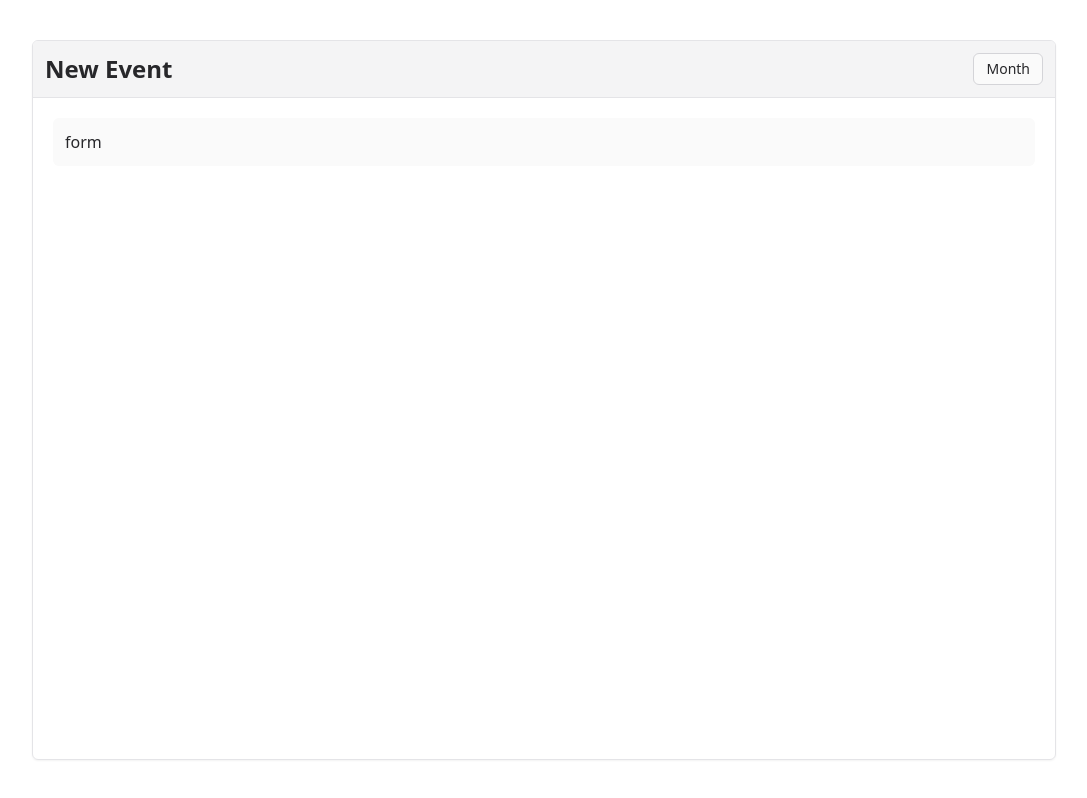
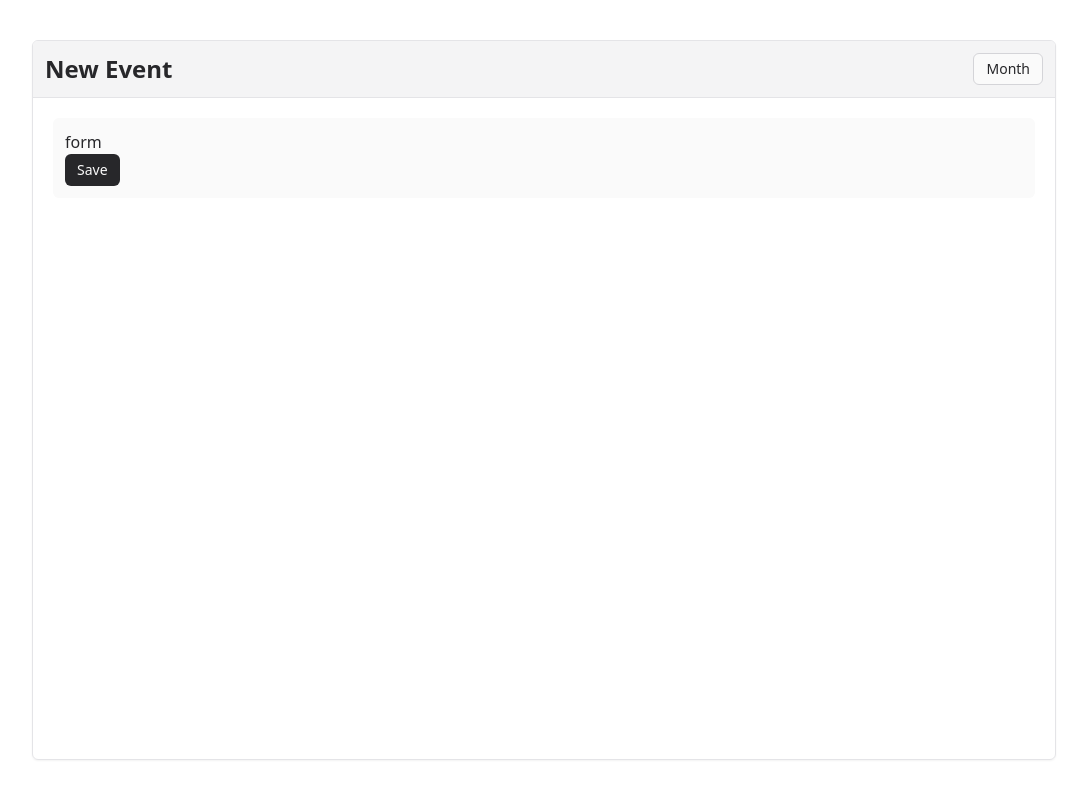
Before and after one commit to rmanasyan/calendar, an Angular app: page /event in a window 1280 px wide. Shown: the whole page, without its empty margins (96-1183 px from the left). Built offline with nearby package versions, Linux system fonts and the light colour scheme.

Commit message:
fix: button height

```diff
--- /dev/null
+++ b/src/app/event/components/event-edit/event-edit.component.html
@@ -0,0 +1,5 @@
+<div class="p-5">
+  <div class="rounded-md bg-zinc-50 p-3">
+    <app-event-form />
+  </div>
+</div>
--- /dev/null
+++ b/src/app/event/components/event-edit/event-edit.component.ts
@@ -0,0 +1,12 @@
+import { ChangeDetectionStrategy, Component } from '@angular/core';
+import { CommonModule } from '@angular/common';
+import { EventFormComponent } from '../event-form/event-form.component';
+
+@Component({
+  selector: 'app-event-edit',
+  standalone: true,
+  imports: [CommonModule, EventFormComponent],
+  templateUrl: './event-edit.component.html',
+  changeDetection: ChangeDetectionStrategy.OnPush,
+})
+export class EventEditComponent {}
--- a/src/app/event/components/event-form/event-form.component.html
+++ b/src/app/event/components/event-form/event-form.component.html
@@ -1,3 +1,5 @@
-<div class="p-5">
-  <div class="rounded-md bg-zinc-50 p-3">form</div>
-</div>
+<form>
+  <div>form</div>
+
+  <button appButton variant="primary">Save</button>
+</form>
--- a/src/app/event/components/event-form/event-form.component.ts
+++ b/src/app/event/components/event-form/event-form.component.ts
@@ -1,11 +1,12 @@
 import { ChangeDetectionStrategy, Component } from '@angular/core';
 import { CommonModule } from '@angular/common';
 import { RouterLink } from '@angular/router';
+import { ButtonDirective } from '../../../shared/directives/button.directive';
 
 @Component({
   selector: 'app-event-form',
   standalone: true,
-  imports: [CommonModule, RouterLink],
+  imports: [CommonModule, RouterLink, ButtonDirective],
   templateUrl: './event-form.component.html',
   changeDetection: ChangeDetectionStrategy.OnPush,
 })
--- a/src/app/event/event.component.html
+++ b/src/app/event/event.component.html
@@ -1,4 +1,4 @@
 <div class="flex h-full flex-col">
   <app-event-header />
-  <app-event-form />
+  <app-event-edit />
 </div>
--- a/src/app/event/event.component.ts
+++ b/src/app/event/event.component.ts
@@ -3,11 +3,11 @@ import { CommonModule } from '@angular/common';
 import { DayEventsComponent } from '../day/components/day-events/day-events.component';
 import { DayHeaderComponent } from '../day/components/day-header/day-header.component';
 import { EventHeaderComponent } from './components/event-header/event-header.component';
-import { EventFormComponent } from './components/event-form/event-form.component';
+import { EventEditComponent } from './components/event-edit/event-edit.component';
 
 @Component({
   standalone: true,
-  imports: [CommonModule, DayEventsComponent, DayHeaderComponent, EventHeaderComponent, EventFormComponent],
+  imports: [CommonModule, DayEventsComponent, DayHeaderComponent, EventHeaderComponent, EventEditComponent],
   templateUrl: './event.component.html',
   changeDetection: ChangeDetectionStrategy.OnPush,
 })
--- a/src/app/shared/directives/button.directive.ts
+++ b/src/app/shared/directives/button.directive.ts
@@ -11,7 +11,7 @@ const buttonVariants = cva(
         primary: 'bg-zinc-800 text-zinc-50 hover:bg-zinc-600',
       },
       size: {
-        default: 'py-1 px-3',
+        default: 'h-8 py-1 px-3',
         icon: 'h-10 w-10',
       },
     },
```
